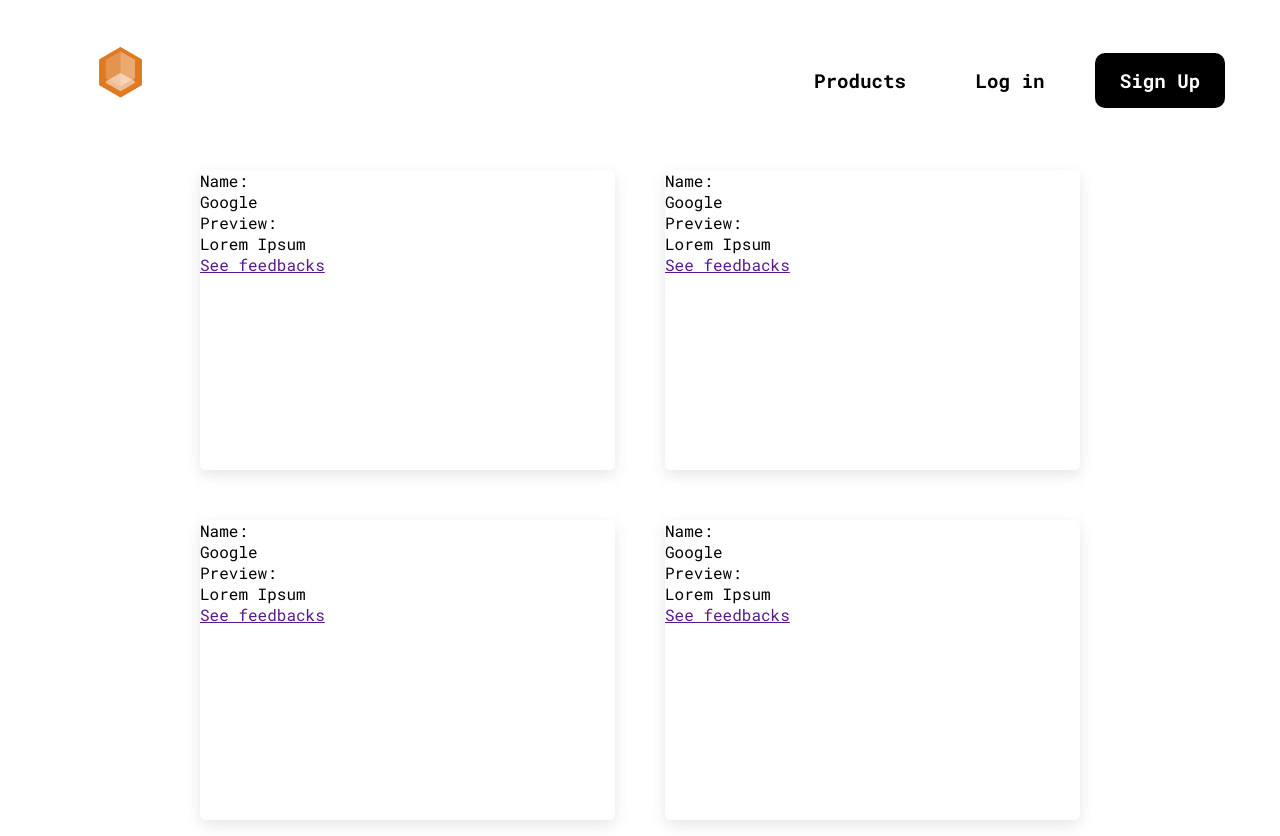
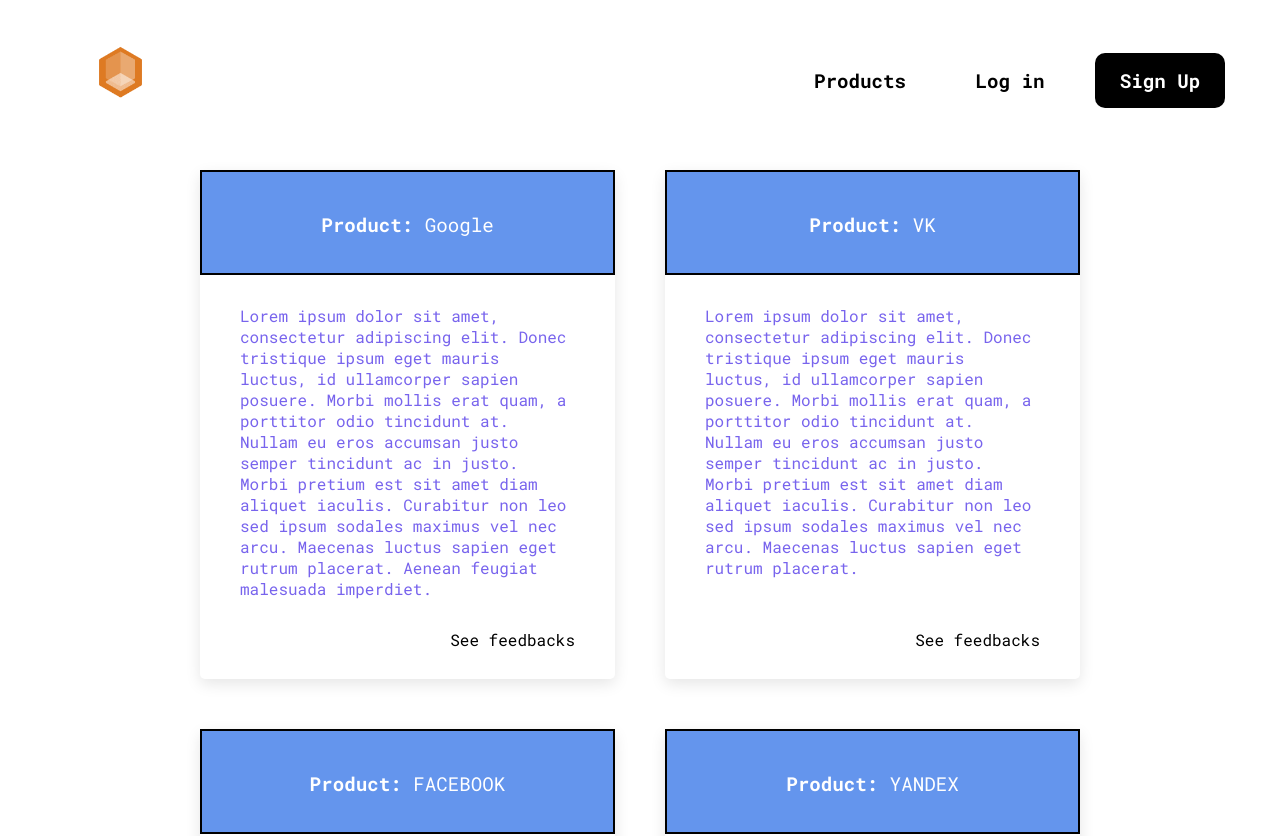
Before and after one commit to snyggme/product-feedback, a React (Create React App) app: page /feedbacks in a window 1280 px wide. Shown: the top 836 px of the page. Built offline with nearby package versions, Linux system fonts and the light colour scheme.

Commit message:
completed products item cards styles

```diff
--- a/src/components/Navbar.js
+++ b/src/components/Navbar.js
@@ -11,10 +11,10 @@
                     </Link>
                 </li>
                 <li className='nav-feedbacks'>
-                    <Link to='/feedbacks' className='nav-element-underline'>Products</Link>
+                    <Link to='/feedbacks' className='element-underline'>Products</Link>
                 </li>
                 <li className='nav-login'>
-                    <p className='nav-element-underline' onClick={onClick('login')}>Log in</p>
+                    <p className='element-underline' onClick={onClick('login')}>Log in</p>
                 </li>
                 <li className='nav-signup'>
                     <button className='btn-black' onClick={onClick('signup')}>Sign Up</button>
@@ -23,5 +23,5 @@
         </nav>
     )
 }
-// <p href='/'>Feedbacks</p>
+
 export default Navbar;
--- a/src/components/ProductItem.js
+++ b/src/components/ProductItem.js
@@ -1,11 +1,11 @@
+import { Link } from 'react-router-dom';
 
-
-function ProductItem({ name }) {
+function ProductItem({ name, description }) {
     return (
         <div className="product-item">
-            <div><p>Name: </p>{name}</div>
-            <div><p>Preview: </p>Lorem Ipsum</div>
-            <div><a href=''>See feedbacks</a></div>
+            <div className="product-item-name"><b>Product: </b>{name}</div>
+            <div className="product-item-desc">{description}</div>
+            <div className="product-item-link"><Link className='element-underline-width' to='/'>See feedbacks</Link></div>
         </div>
     )
 }
--- a/src/components/Products.js
+++ b/src/components/Products.js
@@ -4,14 +4,36 @@
     return (
         <div className='products-container'>
             {
-                products.map(item => (
-                    <ProductItem {...item} key={item.name}/>
-                ))
+                products.map(item => {
+                    console.log(item)
+                    return <ProductItem {...item} key={item.name}/>
+                })
             }
         </div>
     )
 }
 
-const products = [{ name: 'Google' }, { name: 'Google' }, { name: 'Google' }, { name: 'Google' }, { name: 'Google' }, { name: 'Google' }, { name: 'Google' }, { name: 'Google' }]
+const products = [
+    {
+        name: 'Google',
+        description: 'Lorem ipsum dolor sit amet, consectetur adipiscing elit. Donec tristique ipsum eget mauris luctus, id ullamcorper sapien posuere. Morbi mollis erat quam, a porttitor odio tincidunt at. Nullam eu eros accumsan justo semper tincidunt ac in justo. Morbi pretium est sit amet diam aliquet iaculis. Curabitur non leo sed ipsum sodales maximus vel nec arcu. Maecenas luctus sapien eget rutrum placerat. Aenean feugiat malesuada imperdiet.'
+    },
+    {
+        name: 'VK',
+        description: 'Lorem ipsum dolor sit amet, consectetur adipiscing elit. Donec tristique ipsum eget mauris luctus, id ullamcorper sapien posuere. Morbi mollis erat quam, a porttitor odio tincidunt at. Nullam eu eros accumsan justo semper tincidunt ac in justo. Morbi pretium est sit amet diam aliquet iaculis. Curabitur non leo sed ipsum sodales maximus vel nec arcu. Maecenas luctus sapien eget rutrum placerat.'
+    },
+    {
+        name: 'FACEBOOK',
+        description: 'Lorem ipsum dolor sit amet, consectetur adipiscing elit. Donec tristique ipsum eget mauris luctus, id ullamcorper sapien posuere. Morbi mollis erat quam, a porttitor odio tincidunt at. Nullam eu eros accumsan justo semper tincidunt ac in justo. Morbi pretium est sit amet diam aliquet iaculis.'
+    },
+    {
+        name: 'YANDEX',
+        description: 'Lorem ipsum dolor sit amet, consectetur adipiscing elit. Donec tristique ipsum eget mauris luctus, id ullamcorper sapien posuere. Morbi mollis erat quam, a porttitor odio tincidunt at. '
+    },
+    {
+        name: 'YAHOO',
+        description: 'Lorem ipsum dolor sit amet, consectetur adipiscing elit. Donec tristique ipsum eget mauris luctus, id ullamcorper sapien posuere. Morbi mollis erat quam, a porttitor odio tincidunt at. Nullam eu eros accumsan justo semper tincidunt ac in justo. Morbi pretium est sit amet diam aliquet iaculis. Curabitur non leo sed ipsum sodales maximus vel nec arcu. Maecenas luctus sapien eget rutrum placerat. Aenean feugiat malesuada imperdiet.'
+    }
+]
 
 export default Products;
--- a/src/index.js
+++ b/src/index.js
@@ -1,7 +1,7 @@
 import React from 'react';
 import { createRoot } from 'react-dom/client';
 import { Provider } from 'react-redux';
-import { BrowserRouter as Router, Routes, Route } from 'react-router-dom';
+import { BrowserRouter as Router } from 'react-router-dom';
 import App from './App';
 import store from './store';
 import './styles/index.scss';
--- a/src/styles/index.scss
+++ b/src/styles/index.scss
@@ -44,6 +44,54 @@
 	}
 }
 
+.element-underline {
+	text-decoration: none;
+	cursor: pointer;
+	color: inherit;
+	position: relative;
+
+	&:after {
+		content: '';
+		position: absolute;
+		bottom: -2px;
+		left: 0;
+		width: 100%;
+		height: 3px;
+		background-color: black;
+		opacity: 0;
+		transition: opacity 300ms, transform 300ms;
+	}
+
+	&:hover::after {
+		opacity: 1;
+		transform: translate3d(0, 0.2em, 0);
+	}
+}
+
+.element-underline-width {
+	text-decoration: none;
+	cursor: pointer;
+	color: inherit;
+	position: relative;
+
+	&:after {
+		content: '';
+		position: absolute;
+		bottom: -2px;
+		left: 0;
+		width: 0%;
+		height: 3px;
+		background-color: black;
+		opacity: 0;
+		transition: opacity 300ms, transform 300ms, width 300ms;
+	}
+
+	&:hover::after {
+		width: 100%;
+		opacity: 1;
+	}
+}
+
 button.btn-black {
 	color: white;
 	background-color: black;
@@ -83,30 +131,6 @@
 			display: flex;
 			justify-content: center;
 			align-items: center;
-
-			.nav-element-underline {
-				text-decoration: none;
-				cursor: pointer;
-				color: inherit;
-				position: relative;
-
-				&:after {
-					content: '';
-					position: absolute;
-					bottom: -2px;
-					left: 0;
-					width: 100%;
-					height: 3px;
-					background-color: black;
-					opacity: 0;
-					transition: opacity 300ms, transform 300ms;
-				}
-
-				&:hover::after {
-					opacity: 1;
-					transform: translate3d(0, 0.2em, 0);
-				}
-			}
 		}
 
 		li.nav-logo {
@@ -206,6 +230,28 @@
 		-moz-transition: all 0.2s ease-in-out;
 		-webkit-transition: all 0.2s ease-in-out;
 		transition: all 0.2s ease-in-out;
+		display: grid;
+		grid-template-rows: 105px 1fr 50px;
+
+		.product-item-name {
+			font-size: larger;
+			color: white;
+			background-color: #6495ed;
+			text-align: center;
+			padding: 40px 0px;
+			border: 2px solid black;
+		}
+
+		.product-item-desc {
+			word-break: break-word;
+			padding: 30px 40px;
+			color:#7864ED;
+		}
+
+		.product-item-link {
+			text-align: right;
+			padding: 0px 40px;
+		}
 
 		&:hover {
 			transform: scale(1.05);
```
